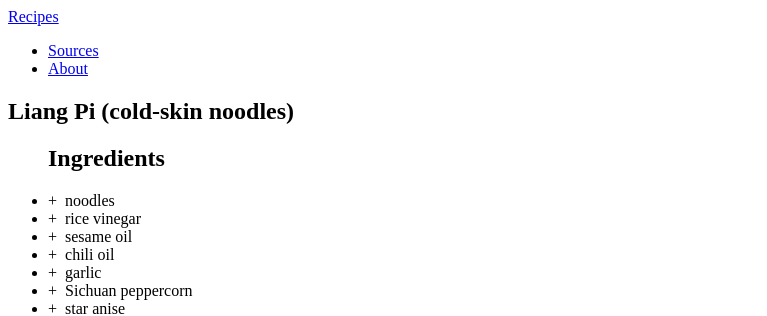
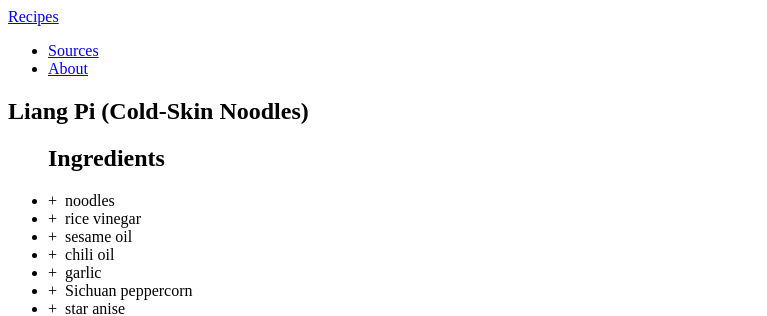
Before and after one commit to justinjaywang/recipes, a Jekyll site: the page built from _recipes/liang-pi-cold-skin-noodles.markdown, in a window 1280 px wide. Shown: the top 316 px of the page, without its empty margins (0-767 px from the left). Built offline with Jekyll 4.4.1, drawn with Linux system fonts in a browser that asks for light colours.

```diff
--- a/_recipes/liang-pi-cold-skin-noodles.markdown
+++ b/_recipes/liang-pi-cold-skin-noodles.markdown
@@ -1,5 +1,5 @@
 ---
-title: Liang Pi (cold-skin noodles)
+title: Liang Pi (Cold-Skin Noodles)
 date: 2017-04-24 08:33:00 -04:00
 tags:
 - Asian
```
